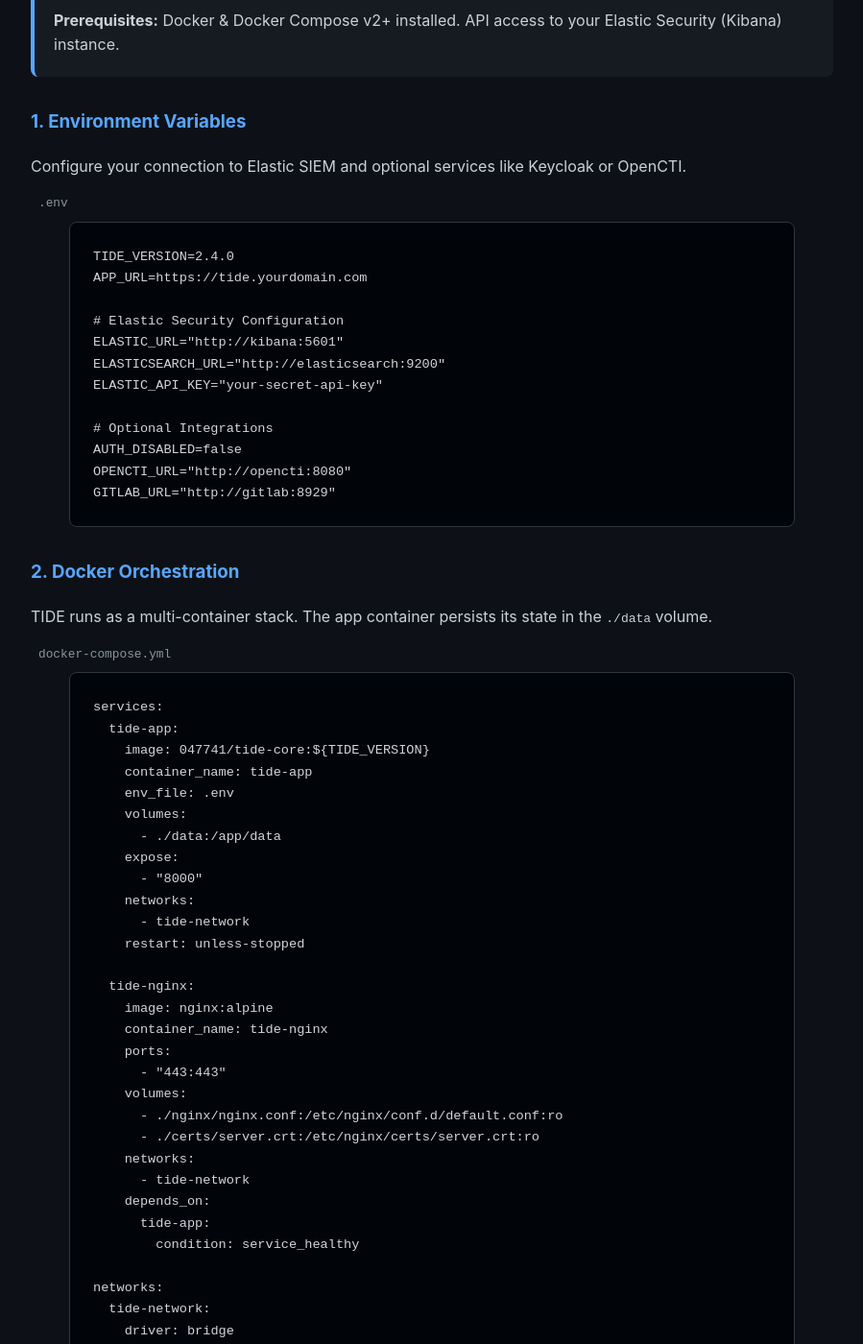
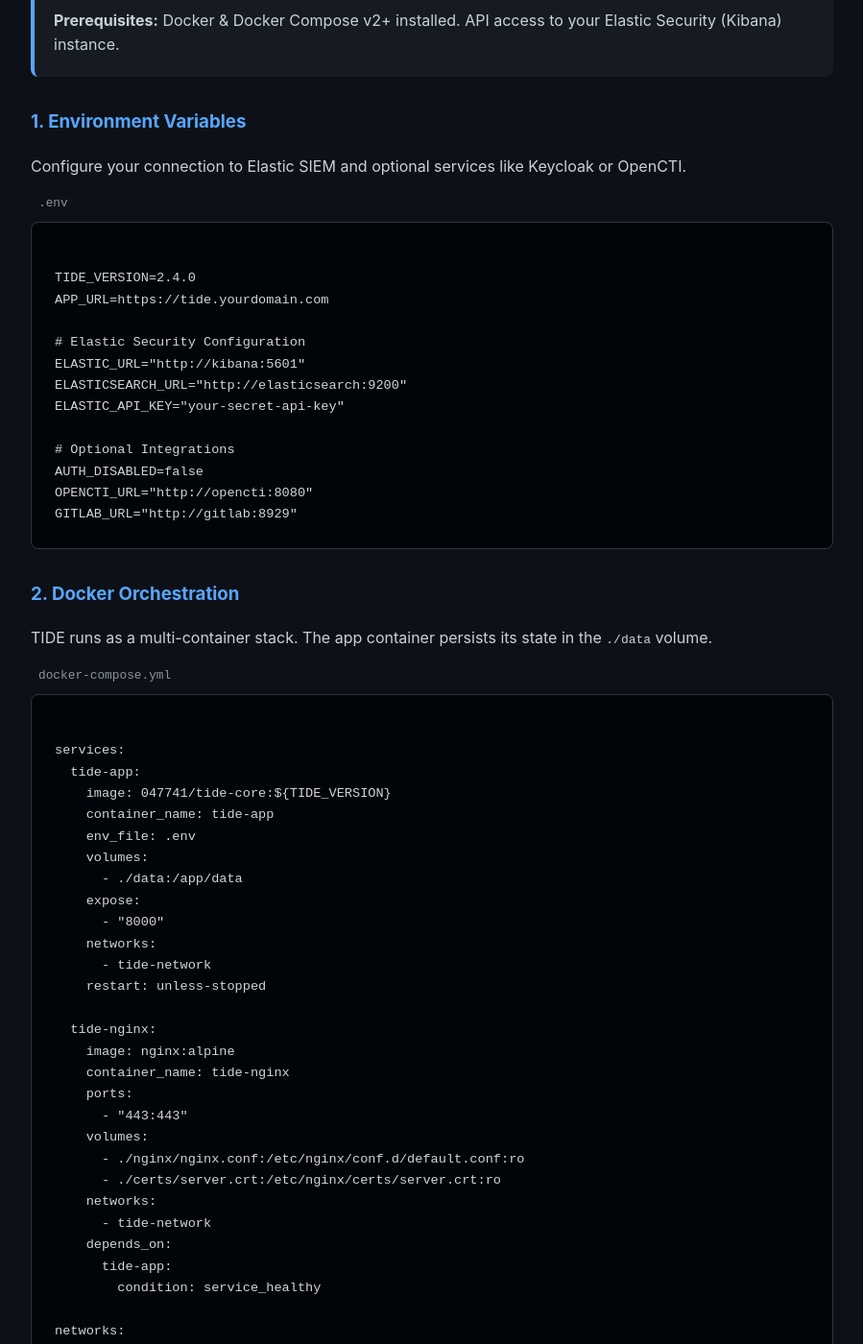
Before and after one commit to sigeauk/sigeauk.github.io, a Jekyll site: the page built from products.html, in a window 1280 px wide and 1400 px high, scrolled down 777 px. Shown: the whole window at 96% size, without its empty margins (172-1071 px from the left). Built offline with Jekyll 4.4.1, drawn with Linux system fonts in a browser that asks for light colours; some of the changed text lies outside the part shown.

Commit message:
revert code block

```diff
--- a/products.html
+++ b/products.html
@@ -30,7 +30,7 @@
     <h3>1. Environment Variables</h3>
     <p>Configure your connection to Elastic SIEM and optional services like Keycloak or OpenCTI.</p>
     <span class="filename">.env</span>
-{% highlight yaml %}
+    <pre><code>
 TIDE_VERSION=2.4.0
 APP_URL=https://tide.yourdomain.com
 
@@ -43,12 +43,12 @@
 AUTH_DISABLED=false
 OPENCTI_URL="http://opencti:8080"
 GITLAB_URL="http://gitlab:8929"
-{% endhighlight %}
+</code></pre>
 
     <h3>2. Docker Orchestration</h3>
     <p>TIDE runs as a multi-container stack. The app container persists its state in the <code>./data</code> volume.</p>
     <span class="filename">docker-compose.yml</span>
-{% highlight yaml %}
+<pre><code>
 services:
   tide-app:
     image: 047741/tide-core:${TIDE_VERSION}
@@ -79,7 +79,7 @@
 networks:
   tide-network:
     driver: bridge
-{% endhighlight %}
+</code></pre>
 
     <h3>3. Launch</h3>
     <p>Start the production stack with a single command:</p>
```
